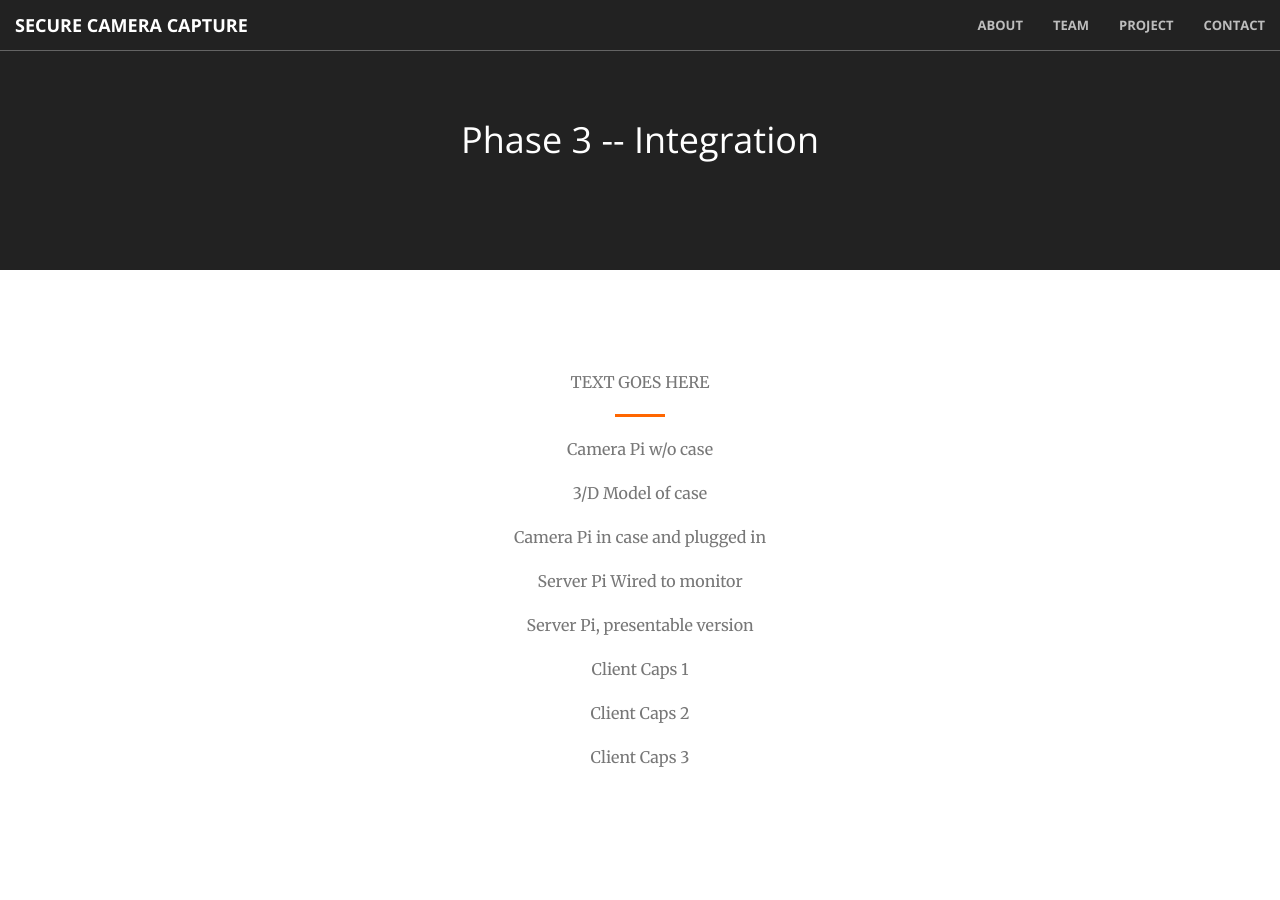
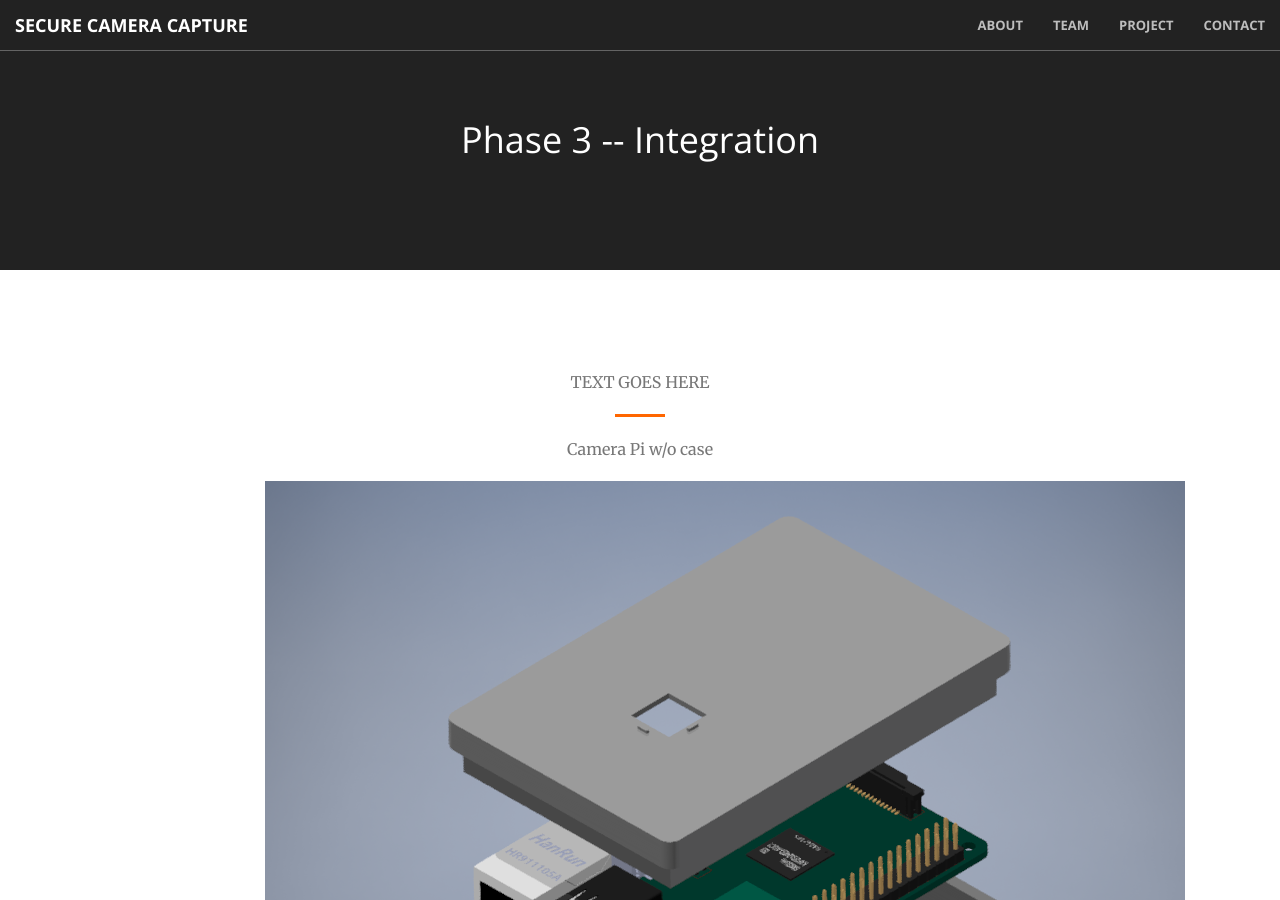
Before and after one commit to nathanlea/SecureCameraCapture, a Jekyll site: the page built from project_phase3.html, in a window 1280 px wide and 900 px high. Built offline with Jekyll 4.4.1, drawn with Linux system fonts in a browser that asks for light colours; nearby versions of some CDN libraries; library files that are not in the unit come from our copies; Markdown is read by kramdown in place of the engine named in the settings.

Commit message:
Added Picture integration/3dcase.png

```diff
--- a/project_phase3.html
+++ b/project_phase3.html
@@ -16,7 +16,7 @@ title: Phase 3 -- Integration
 		<p class="text-muted">TEXT GOES HERE</p>
         <hr class="dark">
 		<p class="text-muted">Camera Pi w/o case</p>
-		<p class="text-muted">3/D Model of case</p>
+		<img src="{{ site.baseurl }}/img/integration/3dcase.png" alt="3/D Model of case">
 		<p class="text-muted">Camera Pi in case and plugged in</p>
 		<p class="text-muted">Server Pi Wired to monitor</p>
 		<p class="text-muted">Server Pi, presentable version</p>
```
Also changed, not shown: img/integration/3dcase.png (added).
